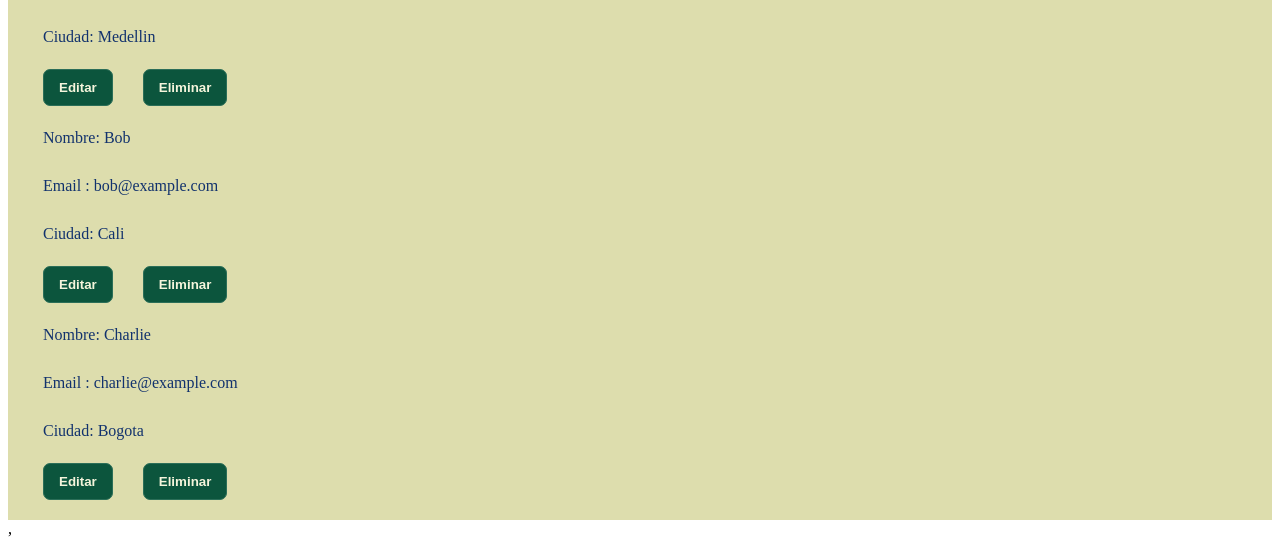
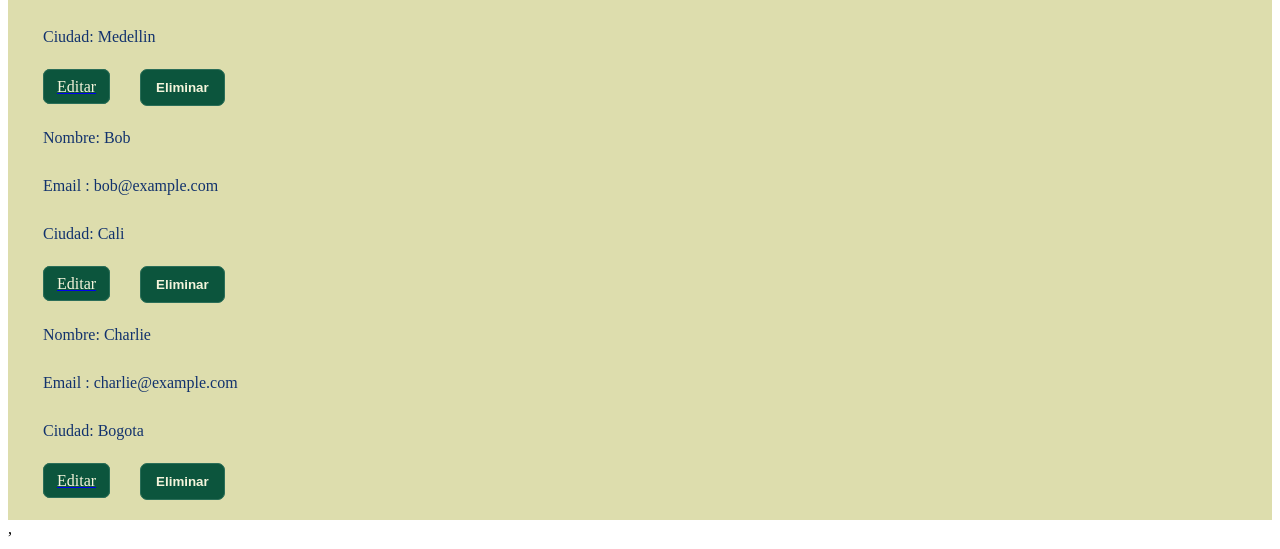
Before and after one commit to uaggit99/taller4, a React (Vite) app: page / in a window 1280 px wide. Shown: the part 248-797 px from the top of the page. Built offline with nearby package versions, Linux system fonts and the light colour scheme.

Commit message:
ajuste  modificar

```diff
--- a/src/assert/usuario.json
+++ b/src/assert/usuario.json
@@ -1,5 +1,5 @@
 [
-    { "id": 1758227653255, "nombre": "Alice", "correo": "alice@example.com", "ciudad":"Medellin" },
-    { "id": 1758227730478, "nombre": "Bob", "correo": "bob@example.com", "ciudad": "Cali" },
-    { "id": 1758227768518, "nombre": "Charlie", "correo": "charlie@example.com", "ciudad":"Bogota" }
+    { "id": "1758227653255", "nombre": "Alice", "correo": "alice@example.com", "ciudad":"Medellin" },
+    { "id": "1758227730478", "nombre": "Bob", "correo": "bob@example.com", "ciudad": "Cali" },
+    { "id": "1758227768518", "nombre": "Charlie", "correo": "charlie@example.com", "ciudad":"Bogota" }
   ]
--- a/src/componentes/FormEditUser.jsx
+++ b/src/componentes/FormEditUser.jsx
@@ -2,15 +2,17 @@ import { useState } from "react";
 import { useUsers } from "../hooks/useUsers";
 import "../pages/EditarUsuario.css"
 
-export function FormEditUser(id) {
+export function FormEditUser({id}) {
   const { users, setUsers } = useUsers();
 
 
   const user = users.find((usuario) => usuario.id === id);
+  console.log(typeof(user))
 
   const [nombre, setNombre] = useState(user?.nombre);
   const [correo, setCorreo] = useState(user?.correo);
   const [ciudad, setCiudad] = useState(user?.ciudad);
+  console.log(nombre)
 
   if(!user){
     return alert("Usuario No existe")
@@ -35,7 +37,7 @@ export function FormEditUser(id) {
 
   return (
     <>
-      <h2>Formulario Creacion usuario</h2>
+      <h2>Formulario Modificacion usuario</h2>
       <form action="GET" lassName="formulario" onSubmit={editarUsuario}>
         <label htmlFor="nombre">Nombre </label>
         <input
--- a/src/componentes/FormcreateUser.jsx
+++ b/src/componentes/FormcreateUser.jsx
@@ -22,7 +22,8 @@ export function FormcreateUser(){
         }
 
     const nuevoUsuario = {
-    id: Date.now(),
+
+    id: Date.now().valueOf,
     nombre: nombre,
     correo: correo,
     ciudad: ciudad
@@ -35,7 +36,7 @@ export function FormcreateUser(){
 
     return(
         <>
-        <h2>Formulario Creacion usuario</h2>
+        <h2>Formulario Crear usuario</h2>
         <form  action="GET"  lassName="formulario" onSubmit={crearUsuario}>
             <label htmlFor="nombre">Nombre  </label>
             <input type="text" id="nombre"  placeholder="Ingrese su nombre"  value={nombre}  onChange={(event)=> setNombre(event.target.value)} /><b></b><br></br>
--- a/src/componentes/UserList.jsx
+++ b/src/componentes/UserList.jsx
@@ -1,6 +1,6 @@
 import { useUsers } from "../hooks/useUsers";
 import { NavLink } from "react-router-dom";
-import "../pages/Home.css"
+import "../pages/Home.css";
 
 export const UserList = () => {
   const { users, setUsers } = useUsers();
@@ -16,7 +16,6 @@ export const UserList = () => {
 
   return (
     <>
-
       <h2>LISTA DE CLIENTES</h2>
 
       <div className="container">
@@ -27,9 +26,10 @@ export const UserList = () => {
             <p>Ciudad: {usuario.ciudad}</p>
 
             <NavLink
-                to={`/user/edit/:${usuario.id}`}
+              to={`/user/edit/${usuario.id}`}
+              className={({ isActive }) => (isActive ? "active" : "")}
             >
-              <button>Editar</button>
+              <span>Editar</span>
             </NavLink>
             <button on onClick={() => deleteUser(usuario.id)}>
               Eliminar
@@ -37,7 +37,6 @@ export const UserList = () => {
           </div>
         ))}
       </div>
-
     </>
   );
 };
--- a/src/pages/EditarUsuario.jsx
+++ b/src/pages/EditarUsuario.jsx
@@ -7,7 +7,7 @@ const {id} =useParams();
     return(
         <>
         <main>
-            <FormEditUser id={parseInt(id)}/>
+            <FormEditUser id={id}/>
         </main>
 
         </>
--- a/src/pages/Home.css
+++ b/src/pages/Home.css
@@ -21,3 +21,15 @@ button{
     cursor: pointer;
 
 }
+span{
+    text-decoration: none;
+    padding: 8px 13px;
+    background-color: rgb(12, 85, 61);
+    color:beige;
+    margin: 0 15px;
+    border : 1px solid rgb(43, 110, 88);
+    border-radius: 7px;
+    cursor: pointer;
+
+
+}
```
Lines whose indentation alone changed are shown as unchanged.
